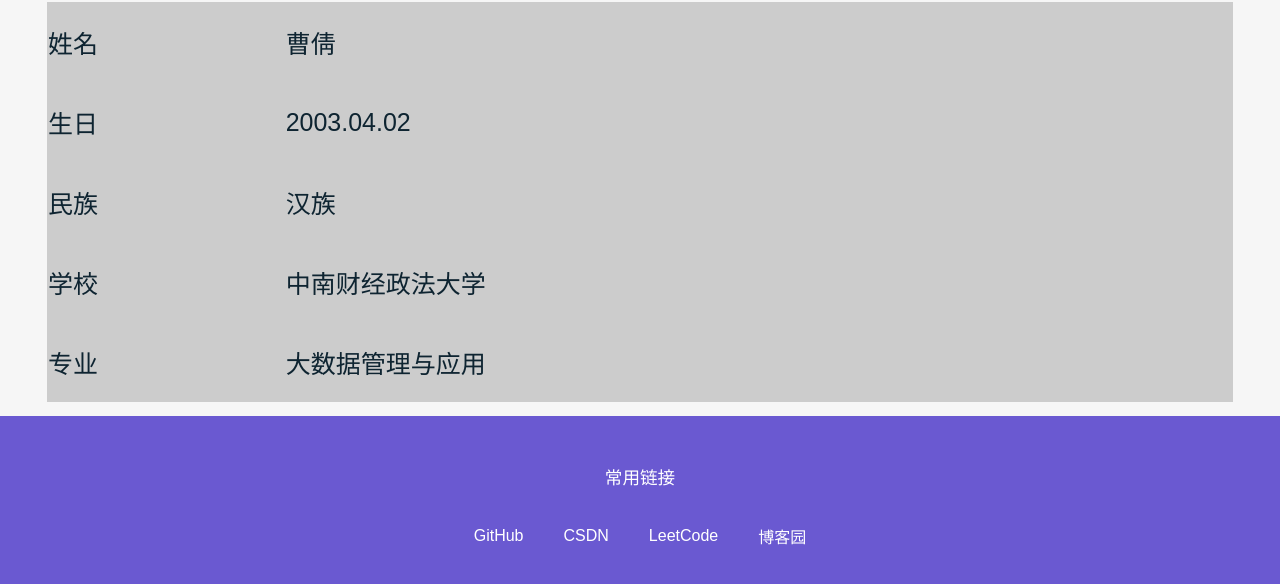
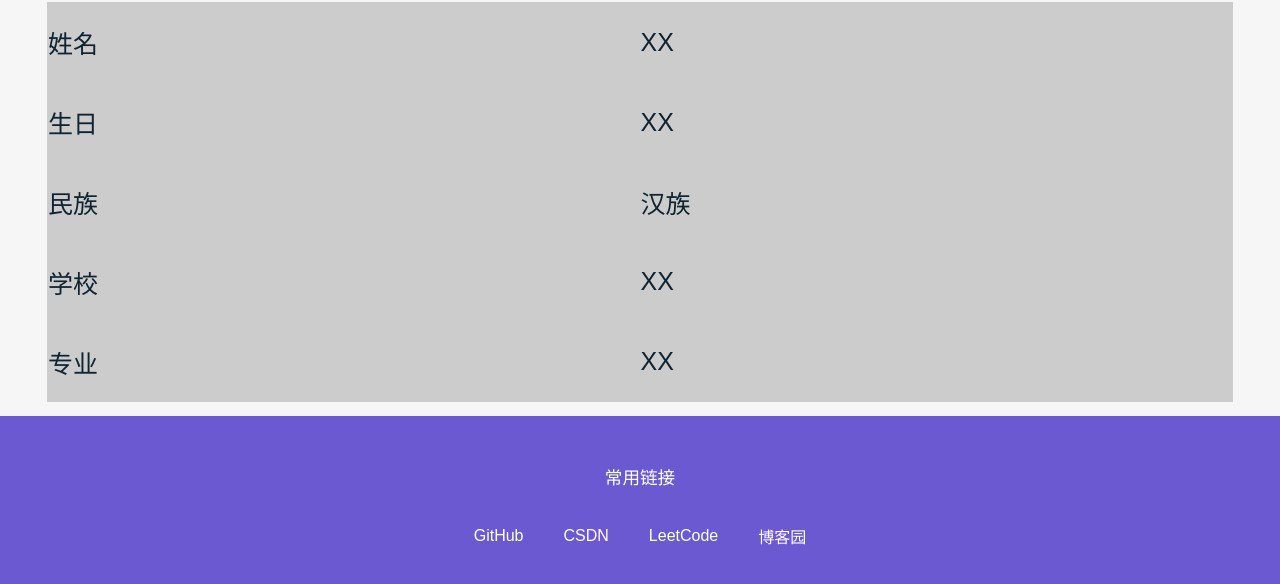
Before and after one commit to best-shalom/myself, a plain HTML site: page webpages/inform.html in a window 1280 px wide. Shown: the part 164-748 px from the top of the page. Drawn offline with Linux system fonts and the light colour scheme.

Commit message:
Update inform.html

```diff
--- a/webpages/inform.html
+++ b/webpages/inform.html
@@ -29,11 +29,11 @@
         <table class="inform-table" width="100%" border="0" cellspacing="1" cellpadding="4" bgcolor="#cccccc" align="center">
             <tr>
                 <td>姓名</td>
-                <td>曹倩</td>
+                <td>XX</td>
             </tr>
             <tr>
                 <td>生日</td>
-                <td>2003.04.02</td>
+                <td>XX</td>
             </tr>
             <tr>
                 <td>民族</td>
@@ -41,11 +41,11 @@
             </tr>
             <tr>
                 <td>学校</td>
-                <td>中南财经政法大学</td>
+                <td>XX</td>
             </tr>
             <tr>
                 <td>专业</td>
-                <td>大数据管理与应用</td>
+                <td>XX</td>
             </tr>
         </table>
     </div>
```
